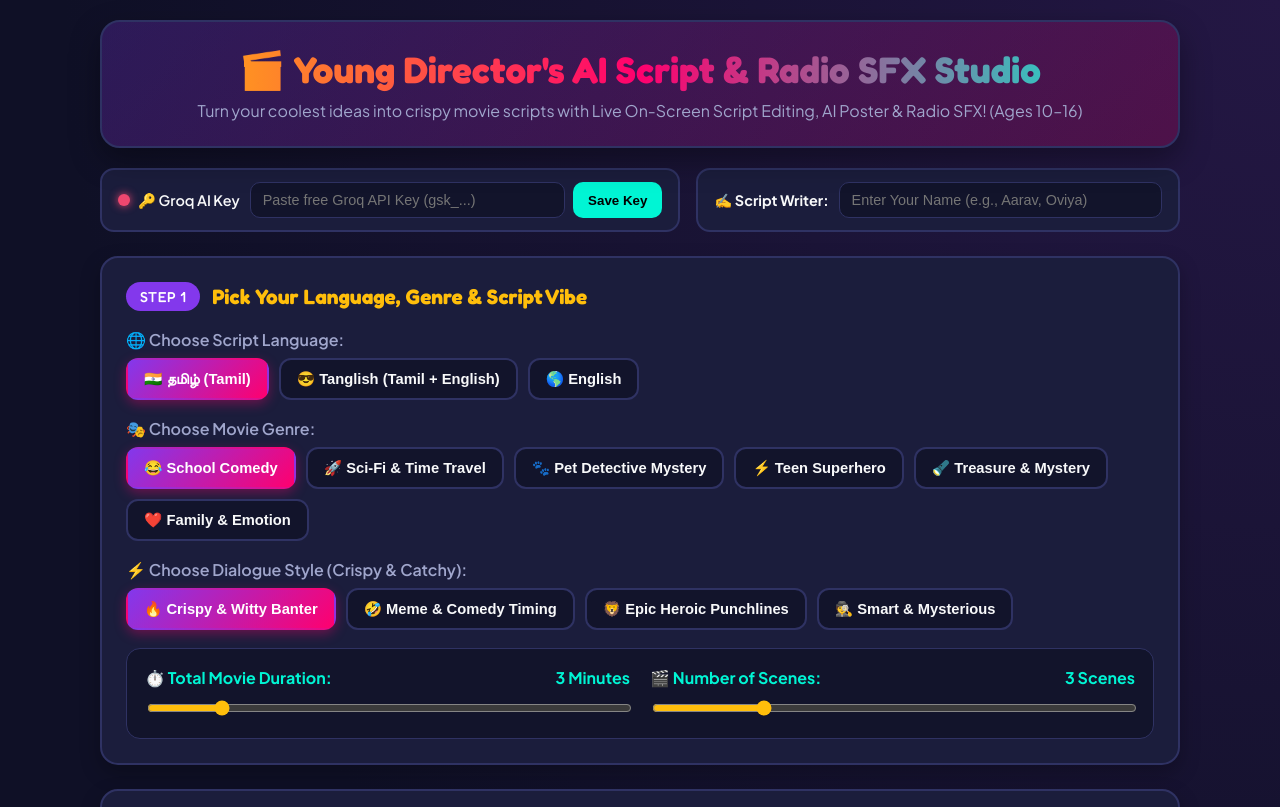
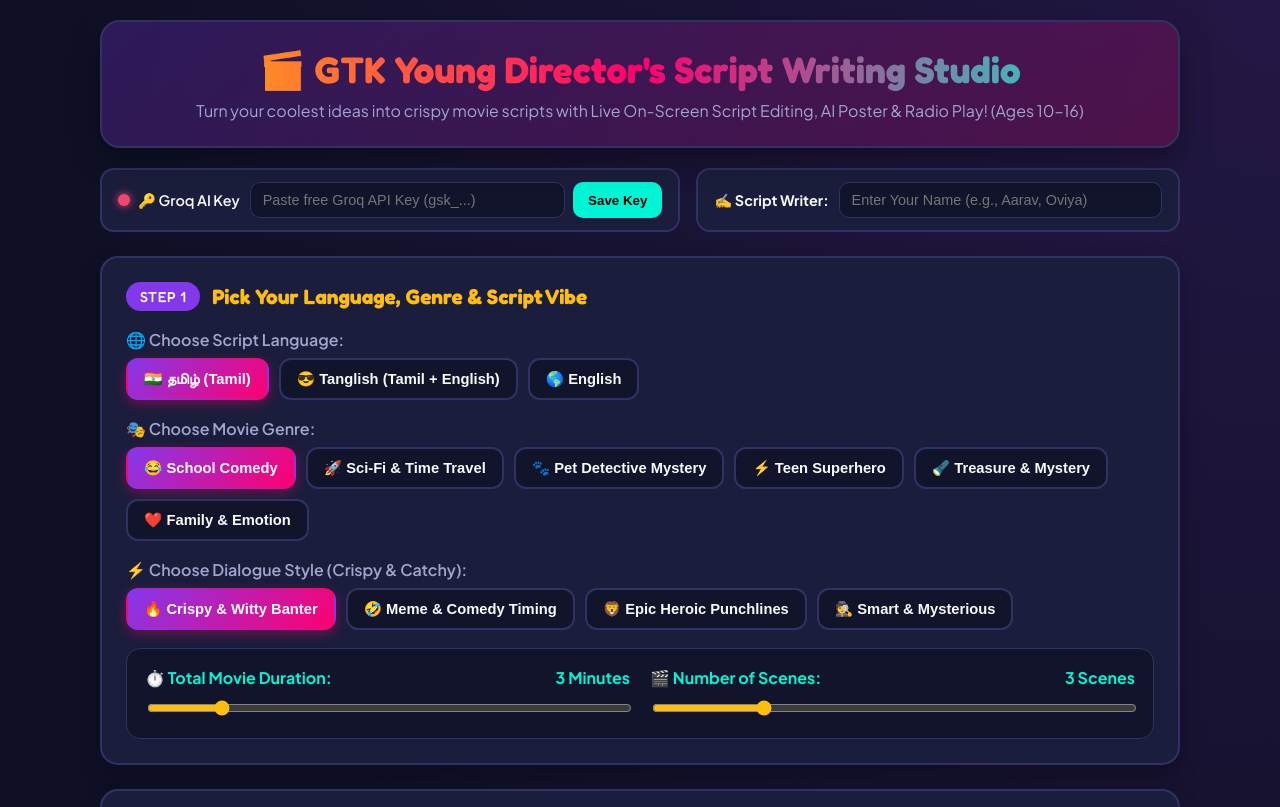
Before and after one commit to agmhss/scripting, a plain HTML site: page index.html in a window 1280 px wide. Shown: the top 807 px of the page. Drawn offline with Linux system fonts and the light colour scheme.

Commit message:
Update title and header for script writing studio

```diff
--- a/gemini-code-1792286589404.html
+++ b/index.html
@@ -3,7 +3,7 @@
 <head>
     <meta charset="UTF-8">
     <meta name="viewport" content="width=device-width, initial-scale=1.0">
-    <title>🎬 Young Director's Editable AI Script & Radio SFX Studio</title>
+    <title>🎬 GTK Young Director's Script Writing Studio</title>
     <link href="https://fonts.googleapis.com/css2?family=Fredoka:wght@500;600;700&family=Plus+Jakarta+Sans:wght@400;600;700&family=Noto+Sans+Tamil:wght@400;600;700&display=swap" rel="stylesheet">
     <style>
         :root {
@@ -878,8 +878,8 @@
 
     <!-- Header -->
     <div class="hero-header">
-        <h1>🎬 Young Director's AI Script & Radio SFX Studio</h1>
-        <p>Turn your coolest ideas into crispy movie scripts with Live On-Screen Script Editing, AI Poster & Radio SFX! (Ages 10–16)</p>
+        <h1>🎬 GTK Young Director's Script Writing Studio</h1>
+        <p>Turn your coolest ideas into crispy movie scripts with Live On-Screen Script Editing, AI Poster & Radio Play! (Ages 10–16)</p>
     </div>
 
     <!-- Top Bars: Groq API Key + Script Writer Name -->
```
